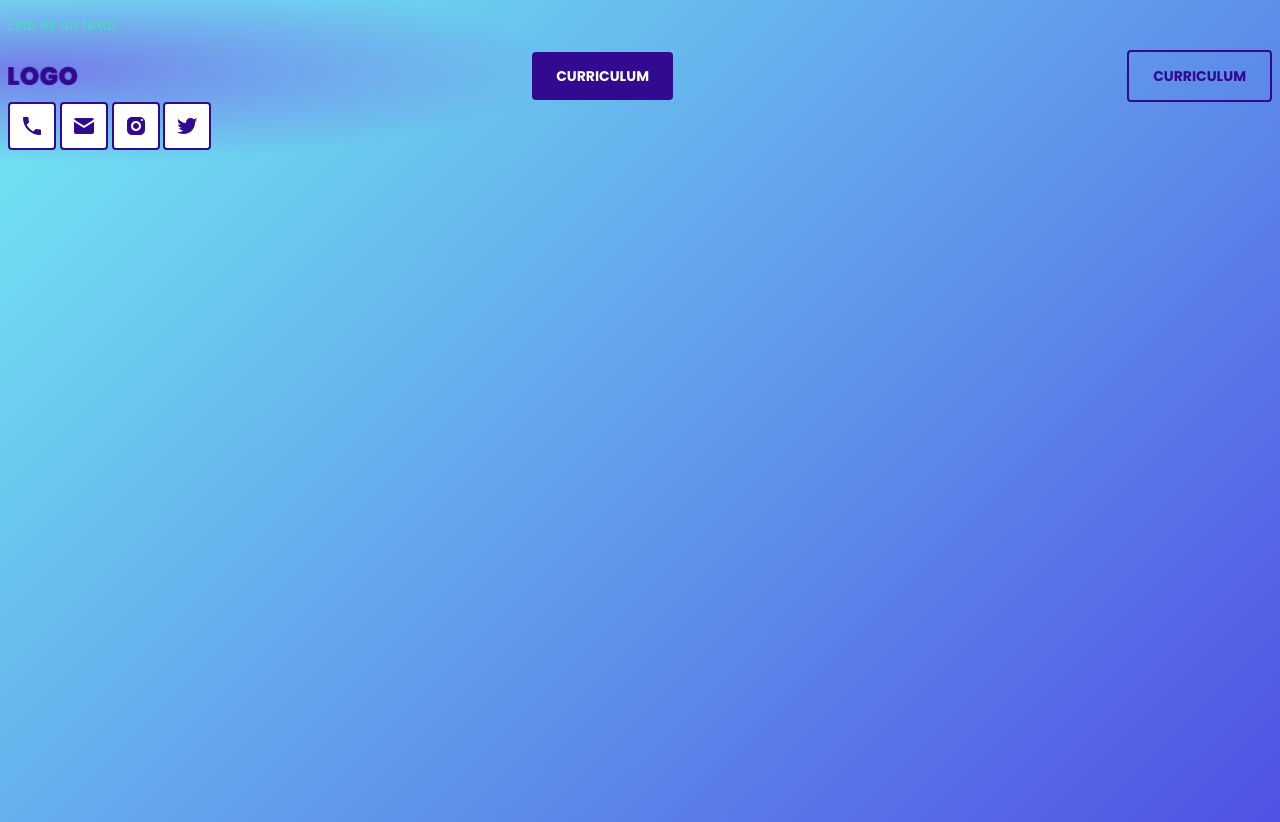
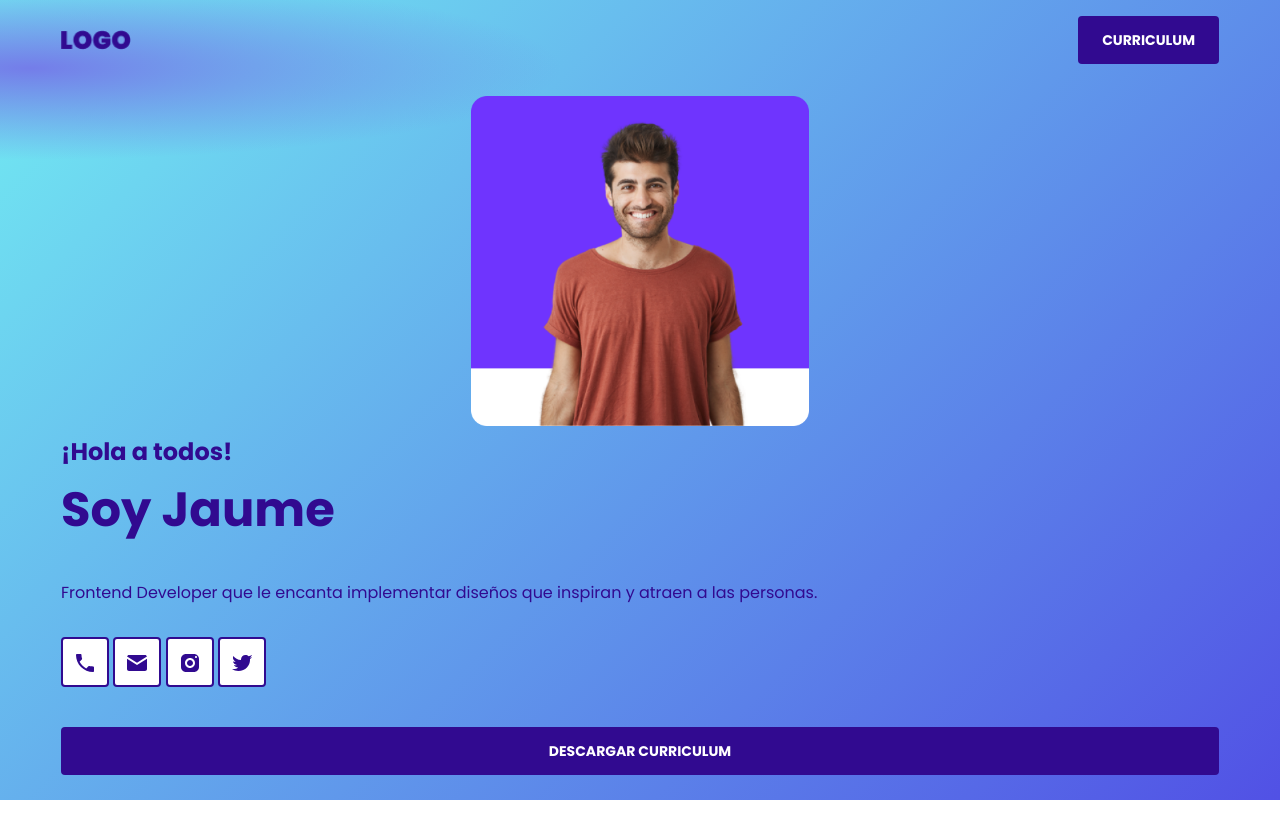
Before and after one commit to yahu39/portafolio-jaume, a plain HTML site: page index.html in a window 1280 px wide. After the commit the page ends 800 px from the top, so only its background shows below. Drawn offline with Linux system fonts and the light colour scheme.

Commit message:
Header y Wrapper

```diff
--- a/css/button.css
+++ b/css/button.css
@@ -9,6 +9,8 @@
   border-radius: 4px;
   text-transform: uppercase;
   border: none;
+  text-decoration: none;
+  text-align: center;
 }
 .button.is-secondary {
   background: unset;
--- a/css/header.css
+++ b/css/header.css
@@ -2,4 +2,5 @@
   display: flex;
   justify-content: space-between;
   align-items: center;
+  block-size: 80px;
 }
--- /dev/null
+++ b/css/hero.css
@@ -0,0 +1,24 @@
+.hero {
+  padding-block-start: 16px;
+}
+.hero-description {
+  display: flex;
+  flex-direction: column;
+  gap: 16px;
+}
+.hero-social {
+  padding-block-end: 24px;
+}
+.hero-image {
+  text-align: center;
+}
+
+.hero h1 {
+  font: var(--headline3);
+  margin: 0;
+}
+/* .hero h1 span:nth-of-type(1) { */
+.hero h1 span:first-child {
+  font: var(--headline5);
+  display: block;
+}
--- a/css/index.css
+++ b/css/index.css
@@ -1,6 +1,9 @@
 @import "./button.css";
 @import "./button-icon.css";
 @import "./header.css";
+@import "./hero.css";
+@import "./wrapper.css";
+
 :root {
   --fontBase: "Poppins", sans-serif;
   --headline1: bold 95px/153.71px var(--fontBase);
@@ -25,6 +28,7 @@
 body {
   background: var(--gradient);
   min-block-size: 100vh;
-  font: var(--body2);
-  color: var(--green);
+  font: var(--body1);
+  color: var(--purple);
+  margin: 0;
 }
--- /dev/null
+++ b/css/wrapper.css
@@ -0,0 +1,6 @@
+.wrapper {
+  max-inline-size: 1158px;
+  padding-inline-start: 16px;
+  padding-inline-end: 16px;
+  margin: auto; /* para centrar elementos de un solo bloque */
+}
--- a/index.html
+++ b/index.html
@@ -14,13 +14,31 @@
     />
   </head>
   <body>
-    <p>Esto es un texto</p>
+    <div class="wrapper">
       <header class="header">
         <img src="./images/LOGO.png" width="70" height="20px" alt="logo" />
         <button class="button">Curriculum</button>
-      <button class="button is-secondary">Curriculum</button>
       </header>
 
+      <section class="hero">
+        <div class="hero-image">
+          <img
+            src="./images/jaume.png"
+            width="338px"
+            height="330px"
+            alt="jaume"
+          />
+        </div>
+        <div class="hero-description">
+          <h1>
+            <span>¡Hola a todos!</span>
+            <span>Soy Jaume</span>
+          </h1>
+          <p>
+            Frontend Developer que le encanta implementar diseños que inspiran y
+            atraen a las personas.
+          </p>
+          <div class="hero-social">
             <a class="button-icon" href="tel:92745328"
               ><img src="./icons/icon-phone.svg" alt="phone"
             /></a>
@@ -33,5 +51,10 @@
             <a class="button-icon" href="tel:92745328"
               ><img src="./icons/icon-twitter_squared.svg" alt="twitter"
             /></a>
+          </div>
+          <a href=""https://asdas.com" class="button">Descargar Curriculum</a>
+        </div>
+      </section>
+    </div>
   </body>
 </html>
```
Also changed, not shown: images/jaume.png (added). Lines whose indentation alone changed are shown as unchanged.
